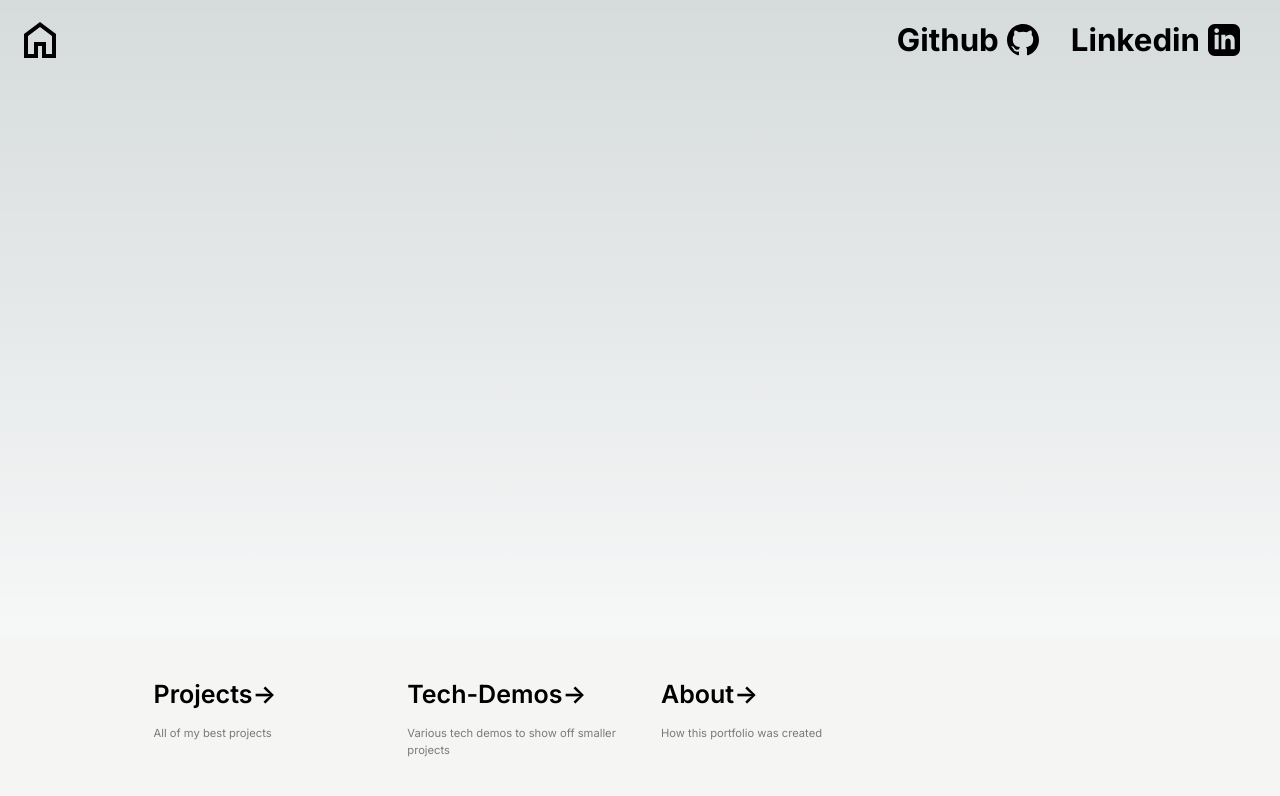
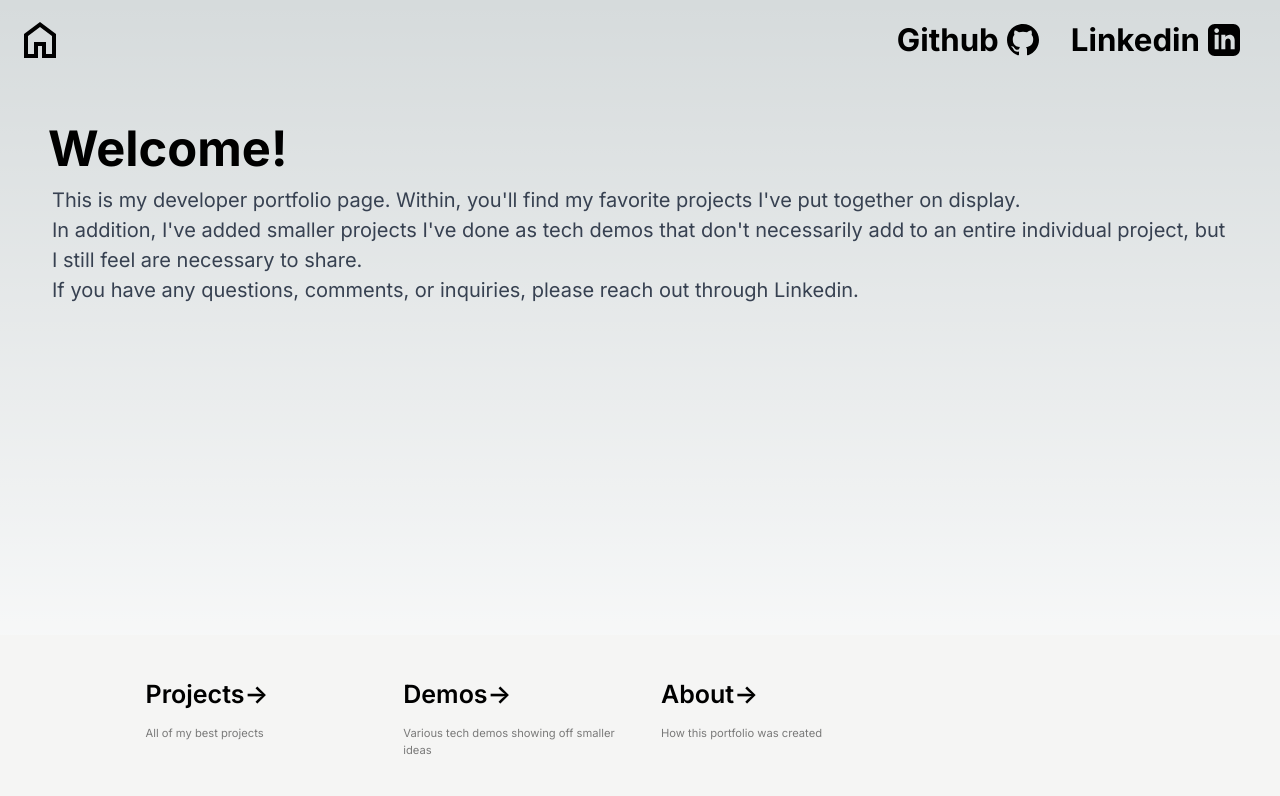
Before and after one commit to sollambert/next-portfolio, a Next.js app: page / in a window 1280 px wide. Shown: the top 796 px of the page. Built offline with nearby package versions, Linux system fonts and the light colour scheme; what tailwindcss-animation-delay would draw is missing.

Commit message:
adjusted margins in various places and breakpoint alignment for text in footer

```diff
--- a/app/demos/[slug]/page.tsx
+++ b/app/demos/[slug]/page.tsx
@@ -14,7 +14,7 @@ export default function ProjectPage({ params }: { params: { slug: string } }) {
 
     return (
         <>
-            <div className="ml-10 mr-10">
+            <div className="ml-10 mr-10 mt-4">
                 {demo(params.slug)}
             </div>
         </>
--- a/app/page.tsx
+++ b/app/page.tsx
@@ -3,9 +3,14 @@ import Image from 'next/image'
 export default function Home() {
   return (
       <div className="m-12">
-          <p className="text-base text-gray-700 dark:text-gray-300" style={{ whiteSpace: "pre-wrap" }}>
-{``}
-          </p>
+        <h1 className="text-5xl font-bold">
+          Welcome!
+        </h1>
+        <p className="ml-1 text-xl text-gray-700 dark:text-gray-300" style={{ whiteSpace: "pre-wrap" }}>
+{`This is my developer portfolio page. Within, you'll find my favorite projects I've put together on display.
+In addition, I've added smaller projects I've done as tech demos that don't necessarily add to an entire individual project, but I still feel are necessary to share.
+If you have any questions, comments, or inquiries, please reach out through Linkedin.`}
+        </p>
       </div>
   )
 }
--- a/app/projects/[slug]/page.tsx
+++ b/app/projects/[slug]/page.tsx
@@ -33,7 +33,7 @@ export default function ProjectPage({ params }: { params: { slug: string } }) {
 
     return (
         <>
-            <div className="ml-10 mr-10">
+            <div className="ml-10 mr-10 mt-4">
                 <Link className="flex flex-row items-center space-between" href={projectUrl}>
                     <div className="text-3xl font-bold mr-2">
                         {extraInfo(params.slug)?.name}
--- a/components/Footer.tsx
+++ b/components/Footer.tsx
@@ -1,4 +1,5 @@
 import FooterLink from "./FooterLink";
+import Image from "next/image";
 
 export default function Footer() {
     return (
@@ -9,14 +10,22 @@ export default function Footer() {
                     url="/projects"
                     description="All of my best projects" />
                 <FooterLink
-                    display="Tech-Demos"
+                    display="Demos"
                     url="/demos"
-                    description="Various tech demos to show off smaller projects" />
+                    description="Various tech demos showing off smaller ideas" />
                 <FooterLink
                     display="About"
                     url="/about"
                     description="How this portfolio was created" />
             </div>
+            <Image
+                src="/Tux.svg"
+                alt="secret tux"
+                width={32}
+                height={32}
+                hidden={true}
+                priority
+            />
         </footer>
     )
 }
--- a/components/FooterLink.tsx
+++ b/components/FooterLink.tsx
@@ -10,7 +10,7 @@ export default function FooterLink(props: Props) {
     return (
         <Link
             href={props.url}
-            className="group rounded-lg border border-transparent px-5 md:py-1 lg:py-4 transition-colors hover:border-gray-300 hover:bg-gray-100 hover:dark:border-neutral-700 hover:dark:bg-neutral-800/30"
+            className="group rounded-lg border border-transparent mr-1 px-5 md:py-1 lg:py-4 transition-colors hover:border-gray-300 hover:bg-gray-100 hover:dark:border-neutral-700 hover:dark:bg-neutral-800/30"
             // target="_blank"
             // rel="noopener noreferrer"
         >
@@ -20,7 +20,7 @@ export default function FooterLink(props: Props) {
                     -&gt;
                 </span>
             </h2>
-            <p className={`m-0 max-w-[30ch] text-sm opacity-50 hidden md:flex md:text-left`}>
+            <p className={`m-0 max-w-[30ch] text-sm opacity-50 hidden md:flex place-content-center lg:place-content-start`}>
                 {props.description}
             </p>
         </Link>
--- a/json/demos.json
+++ b/json/demos.json
@@ -3,10 +3,5 @@
         "name": "p5-ascii",
         "displayName": "P5 Ascii Video Conversion",
         "description": "Created using p5.js, this software renders a video file as ASCII text. By iterating through the individual frames of the video file at an arbitrary resolution and averaging the color value of the pixels within these regions, we can assign each region a specific 'lightness' value with a corresponding ASCII character based on whitespace of the character."
-    },
-    {
-        "name": "todo",
-        "displayName": "todo",
-        "description": "todo"
     }
 ]
```
Also changed, not shown: public/Tux.svg (added).
